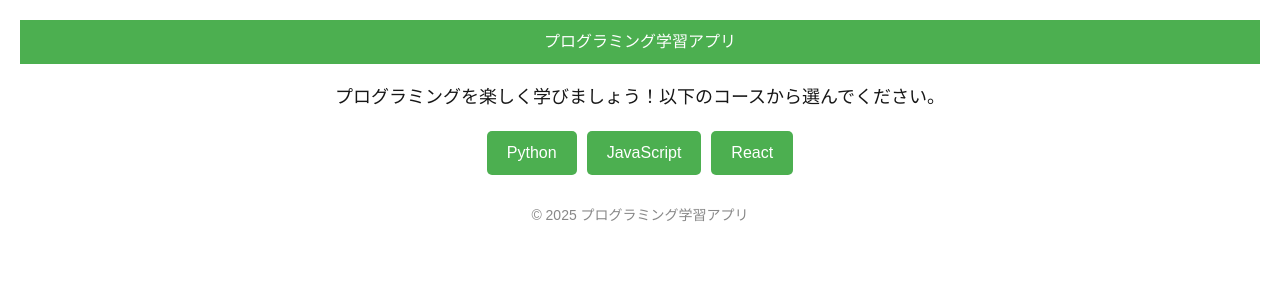
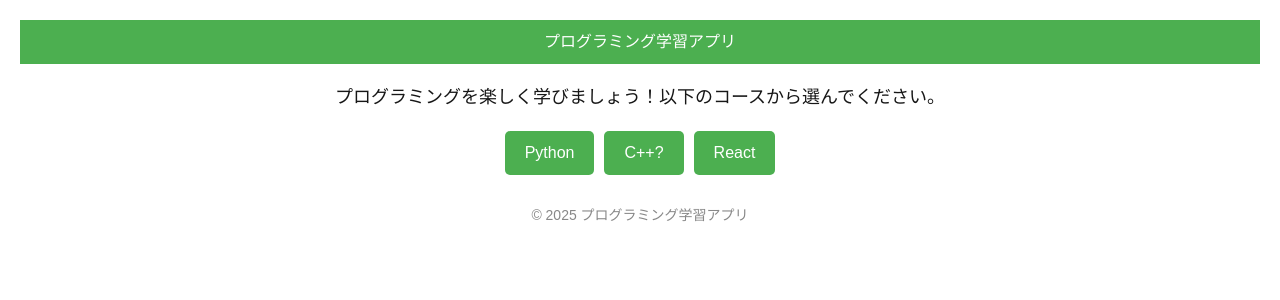
Before and after one commit to KinuGra/hack-learn, a Next.js app: page / in a window 1280 px wide. Shown: the top 300 px of the page. Built offline with nearby package versions, Linux system fonts and the light colour scheme.

Commit message:
C++ボタンの追加!

```diff
--- a/src/components/tmp.tsx
+++ b/src/components/tmp.tsx
@@ -12,7 +12,7 @@ const HomeScreen: React.FC = () => {
         </p>
         <div style={styles.buttonContainer}>
           <button style={styles.button}>Python</button>
-          <button style={styles.button}>JavaScript</button>
+          <button style={styles.button}>C++?</button>
           <button style={styles.button}>React</button>
         </div>
       </main>
```
